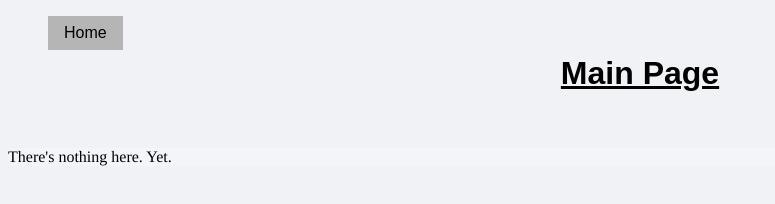
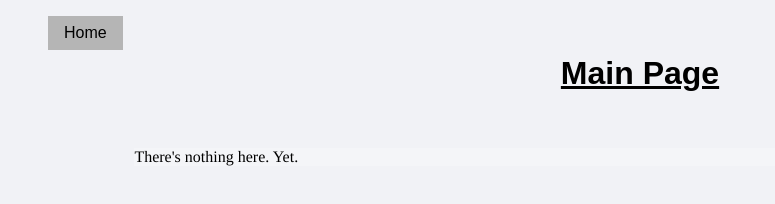
Before and after one commit to J-Stutzmann/j-stutzmann.github.io, a plain HTML site: page index.html in a window 1280 px wide. Shown: the whole page, without its empty margins (0-775 px from the left). Drawn offline with Linux system fonts and the light colour scheme.

Commit message:
Changed .text width

```diff
--- a/theme.css
+++ b/theme.css
@@ -40,3 +40,6 @@ h1 {
 .text {
 	background-color: #F4F5F8;
 	font-family: "Times";
+	margin: auto;
+	width: 80%;
+}
```
